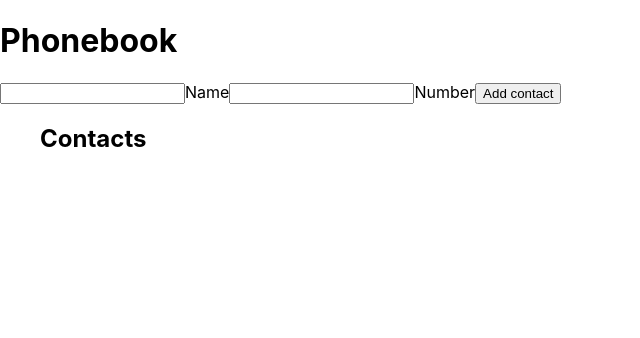
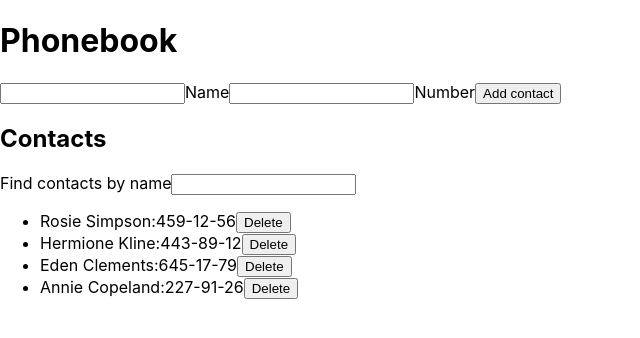
Before and after one commit to aleksandr031091/goit-react-hw-02-phonebook, a React (Create React App) app: page / in a window 1280 px wide. Shown: the top 338 px of the page, without its empty margins (0-640 px from the left). Built offline with nearby package versions, Linux system fonts and the light colour scheme.

Commit message:
logic without styl

```diff
--- a/src/components/App.js
+++ b/src/components/App.js
@@ -3,31 +3,73 @@
 
 import ContactForm from "./ContactForm";
 import ContactList from "./ContactList";
+import Filter from "./Filter";
 
-export default class App extends Component {
+class App extends Component {
   state = {
-    contacts: [],
+    contacts: [
+      { id: "id-1", name: "Rosie Simpson", number: "459-12-56" },
+      { id: "id-2", name: "Hermione Kline", number: "443-89-12" },
+      { id: "id-3", name: "Eden Clements", number: "645-17-79" },
+      { id: "id-4", name: "Annie Copeland", number: "227-91-26" },
+    ],
+    filter: "",
   };
 
-  addContacts = () => {
+  addContacts = (name, number) => {
     const contact = {
       id: shortid.generate(),
-      // name,
-      // number,
+      name,
+      number,
     };
 
+    this.setState((prevState) => ({
+      contacts: [...prevState.contacts, contact],
+    }));
+  };
+
+  changeFilter = (filter) => {
+    this.setState({ filter });
+  };
+
+  getVisibleContacts = () => {
+    const { contacts, filter } = this.state;
+
+    return contacts.filter((contacts) =>
+      contacts.name.toLowerCase().includes(filter.toLowerCase())
+    );
+  };
+
+  removeContact = (contactId) => {
     this.setState((prevState) => {
-      return { contacts: [...prevState.contacts, contact] };
+      return {
+        contacts: prevState.contacts.filter(({ id }) => id !== contactId),
+      };
     });
   };
 
   render() {
+    const { filter } = this.state;
+
+    const visibleContacts = this.getVisibleContacts();
+
     return (
       <div>
         <h1>Phonebook</h1>
-        <ContactForm onAddContact={this.addContacts} />
-        <ContactList />
+
+        <ContactForm onAddContact={this.addContact} />
+        <h2>Contacts</h2>
+        {visibleContacts.length > 1 && (
+          <Filter value={filter} onChangeFilter={this.changeFilter} />
+        )}
+        {visibleContacts.length > 0 && (
+          <ContactList
+            contacts={visibleContacts}
+            onRemoveContact={this.removeContact}
+          />
+        )}
       </div>
     );
   }
 }
+export default App;
--- a/src/components/ContactForm/ContactForm.jsx
+++ b/src/components/ContactForm/ContactForm.jsx
@@ -1,7 +1,7 @@
 import { Component } from "react";
 import ProtoType from "prop-types";
 
-export default class ContactForm extends Component {
+class ContactForm extends Component {
   state = {
     name: "",
     number: "",
@@ -17,8 +17,8 @@
 
   handleSubmit = (event) => {
     event.preventDefault();
-    const { name, number } = this.state;
-    this.props.onAddContact({ name, number });
+
+    this.props.onAddContact({ ...this.state });
     this.setState({ name: "", number: "" });
   };
 
@@ -56,3 +56,10 @@
     );
   }
 }
+export default ContactForm;
+
+// ContactForm.prototype = {
+//   onAddContact: ProtoType.func.isRequired,
+//   name: ProtoType.string.isRequired,
+//   number: ProtoType.number.isRequired,
+// };
--- a/src/components/ContactList/ContactList.jsx
+++ b/src/components/ContactList/ContactList.jsx
@@ -1,11 +1,21 @@
 import ProtoType from "prop-types";
 
-const ContactList = ({ contacts }) => (
+const ContactList = ({ contacts, onRemoveContact }) => (
   <ul>
-    <h2>Contacts</h2>
-    {/* {contacts.map((contact) => (
-      <li key={contact.id}>{contact.name + contact.number}</li>
-    ))} */}
+    {contacts.map((contact) => (
+      <li key={contact.id}>
+        {contact.name + ":" + contact.number}
+        {
+          <button
+            type="button"
+            name="delete"
+            onClick={() => onRemoveContact(contact.id)}
+          >
+            Delete
+          </button>
+        }
+      </li>
+    ))}
   </ul>
 );
 
--- a/src/components/Filter/Filter.jsx
+++ b/src/components/Filter/Filter.jsx
@@ -0,0 +1,13 @@
+const Filter = ({ value, onChangeFilter }) => {
+  return (
+    <div>
+      Find contacts by name
+      <input
+        type="text"
+        value={value}
+        onChange={(e) => onChangeFilter(e.target.value)}
+      />
+    </div>
+  );
+};
+export default Filter;
--- a/src/components/Filter/index.js
+++ b/src/components/Filter/index.js
@@ -0,0 +1 @@
+export { default } from "./Filter";
```
